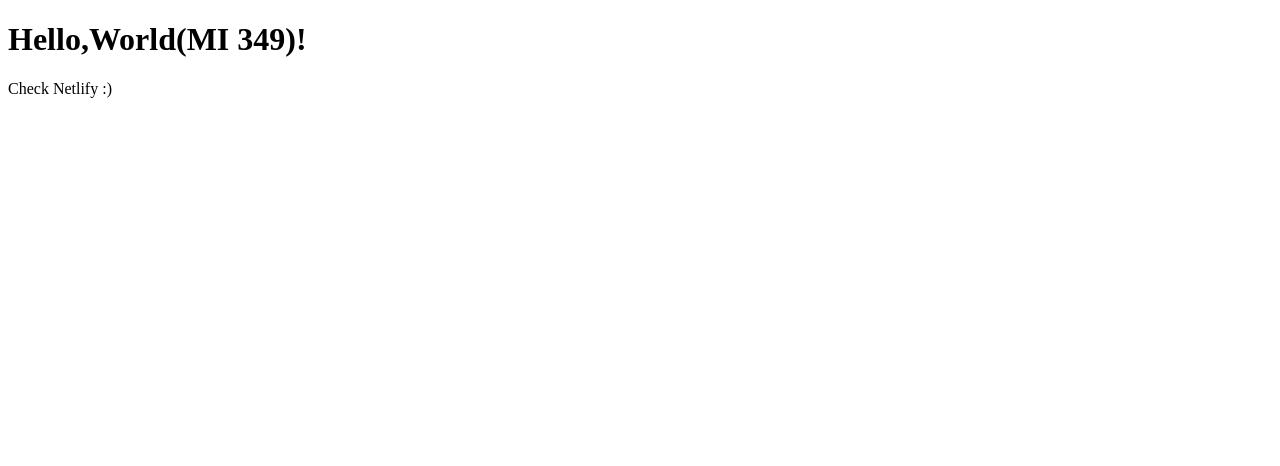
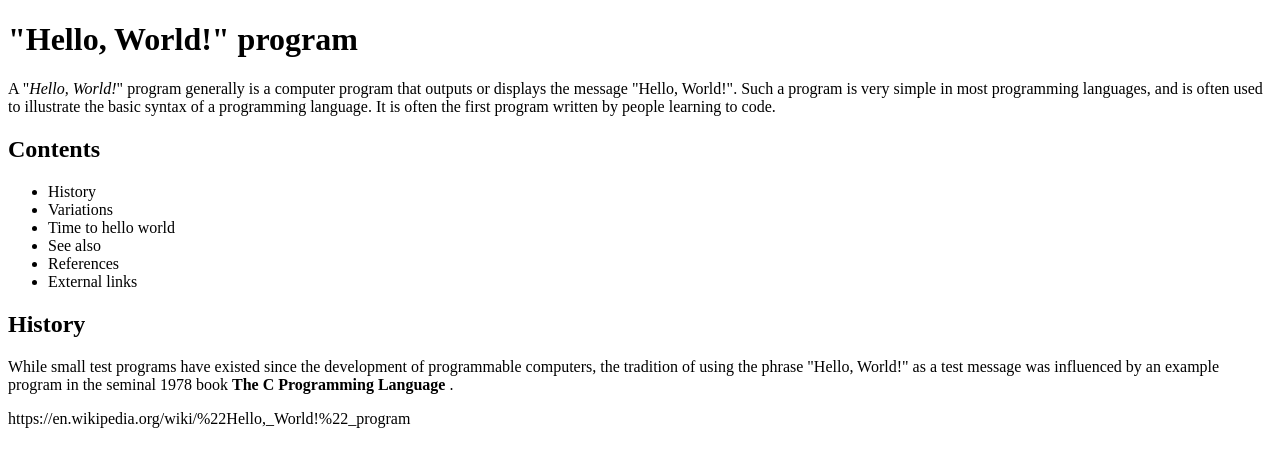
Before and after one commit to Nioe1218/hello_mi349, a plain HTML site: page index.html in a window 1280 px wide. Drawn offline with Linux system fonts and the light colour scheme.

Commit message:
Update index.html

```diff
--- a/index.html
+++ b/index.html
@@ -1,11 +1,27 @@
 <!DOCTYPE html>
-<html lang="en" dir="ltr">
-  <head>
-    <meta charset="utf-8">
-    <title>Hello MI 349</title>
-  </head>
-  <body>
-    <h1>Hello,World(MI 349)!</h1>
-    <p>Check Netlify :) </p>
-  </body>
+<html lang="en">
+<head>
+  <meta charset="UTF-8">
+  <meta name="viewport" content="width=device-width, initial-scale=1.0">
+  <title>Hello MI 349</title>
+</head>
+<body>
+  <h1 id="hello" class="section-heading">"Hello, World!" program</h1>
+  <p>A "<em>Hello, World!</em>" program generally is a computer program that outputs or displays the message "Hello, World!". Such a program is very simple in most programming languages, and is often used to illustrate the basic syntax of a programming language. It is often the first program written by people learning to code.</p>
+
+<h2 id="hellp-contents">Contents</h2>
+<ul class="contents">
+  <li>History </li>
+  <li>Variations </li>
+  <li>Time to hello world </li>
+  <li>See also </li>
+  <li>References </li>
+  <li>External links</li>
+</ul>
+
+<h2>History</h2>
+<p>While small test programs have existed since the development of programmable computers, the tradition of using the phrase "Hello, World!" as a test message was influenced by an example program in the seminal 1978 book <strong> The C Programming Language</strong> .</p>
+<p><a href="https://en.wikipedia.org/wiki/%22Hello,_World!%22_program"></a></p>
+<p>https://en.wikipedia.org/wiki/%22Hello,_World!%22_program</p>
+</body>
 </html>
```
